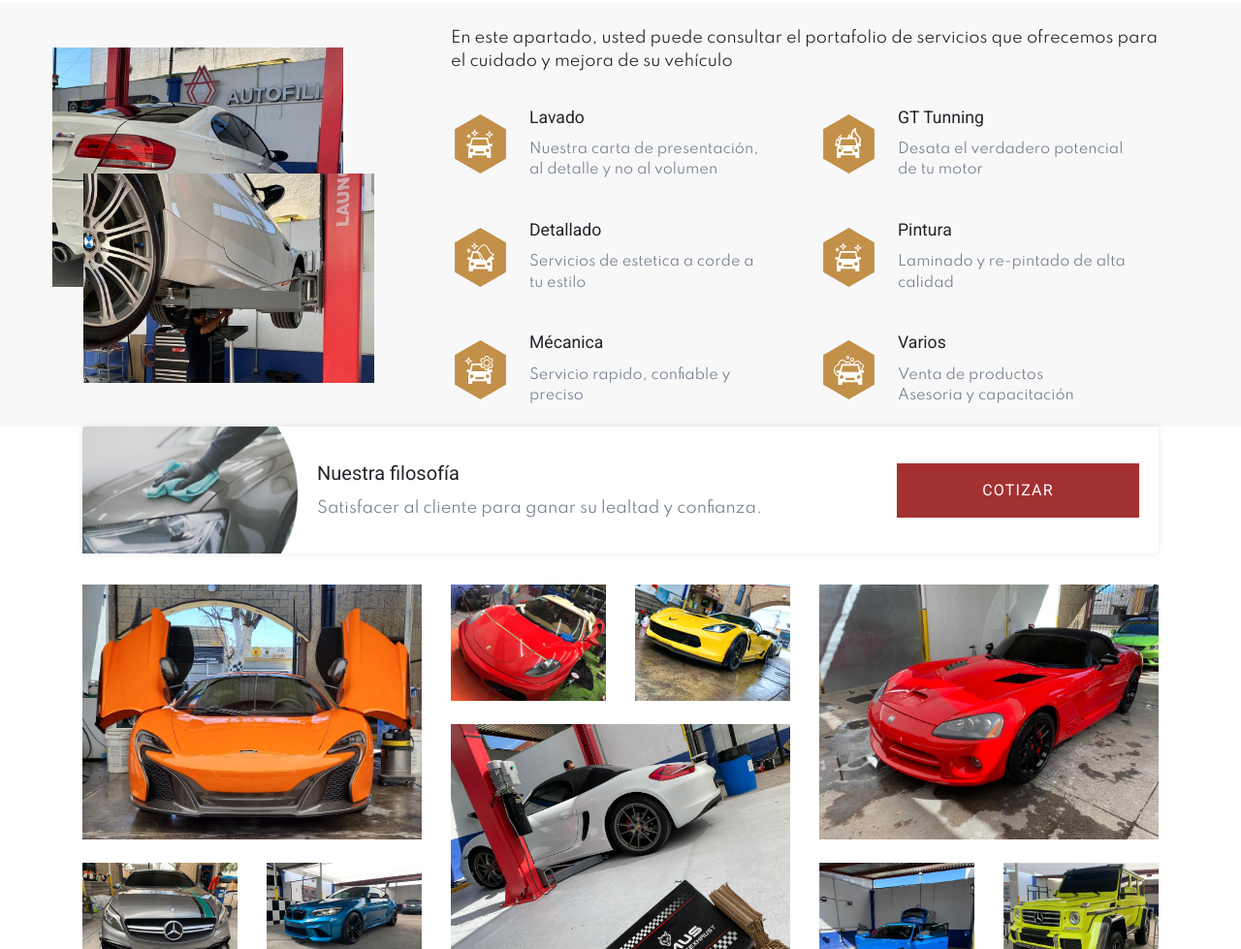
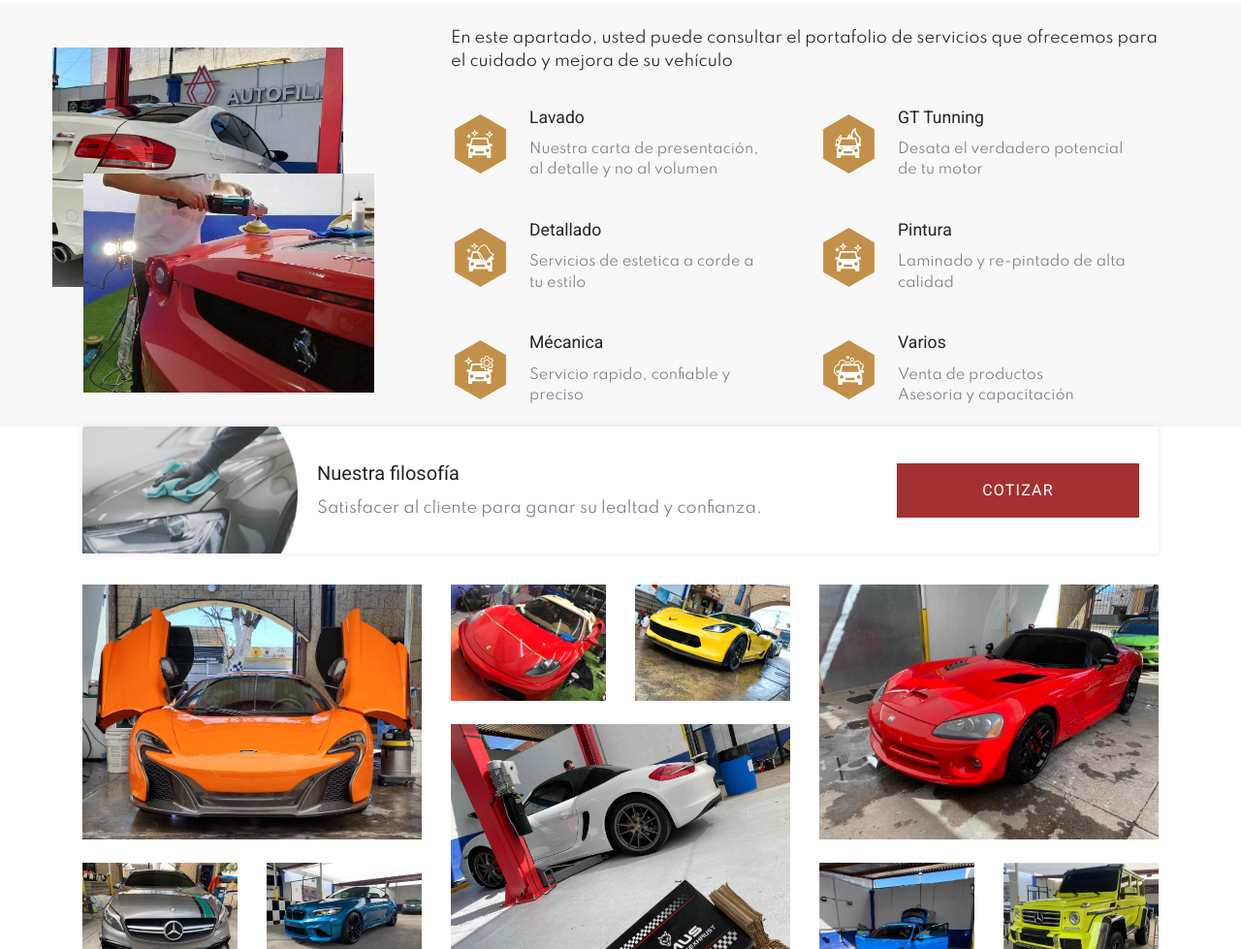
Before and after one commit to ahernandeza93/chex-website, a plain HTML site: page index.html in a window 1280 px wide. Shown: the part 725-1704 px from the top of the page at 97% size. Drawn offline with nearby package versions, Linux system fonts and the light colour scheme; some packages are replaced by stand-ins of ours; a script that the page names is missing.

Commit message:
Imagen Ferrari en servicios

```diff
--- a/index.html
+++ b/index.html
@@ -139,7 +139,7 @@
         <div class="row ">
           <div class="services__img-container col-lg-4 ">
             <img src="img/BMW_2.jpg" class="img-fluid services-img--1" alt="Imagen de servicio 1">
-            <img src="img/BMW_1.jpg" class="img-fluid services-img--2" alt="Imagen de servicio 2">
+            <img src="img/Ferrari2_chex.jpg" class="img-fluid services-img--2" alt="Imagen de servicio 2">
           </div>
           <div class="col-12 col-lg-8 mt-4">
             <p>En este apartado, usted puede consultar el portafolio de servicios que ofrecemos para el cuidado y mejora de su vehículo</p>
```
Also changed, not shown: img/Ferrari2_chex.jpg (added).
